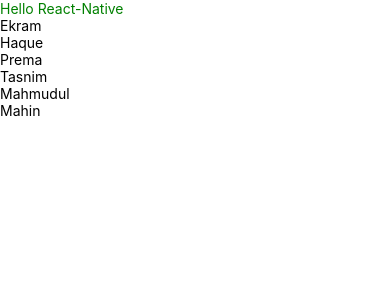
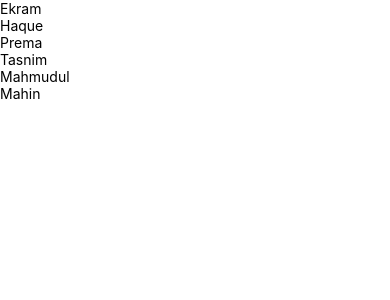
Before and after one commit to AnikHaque/Basic-React-Native, a React Native app: screen / in a window 390 px wide. Shown: the top 300 px of the page. Built offline with nearby package versions, Linux system fonts and the light colour scheme.

Commit message:
removed heading from app.js

```diff
--- a/App.js
+++ b/App.js
@@ -5,7 +5,7 @@
 const App = () => {
   return (
     <View>
-      <Text style={styles.textStyle}>Hello React-Native</Text>
+
 
  <FlatListDemo></FlatListDemo>
     </View>
```
